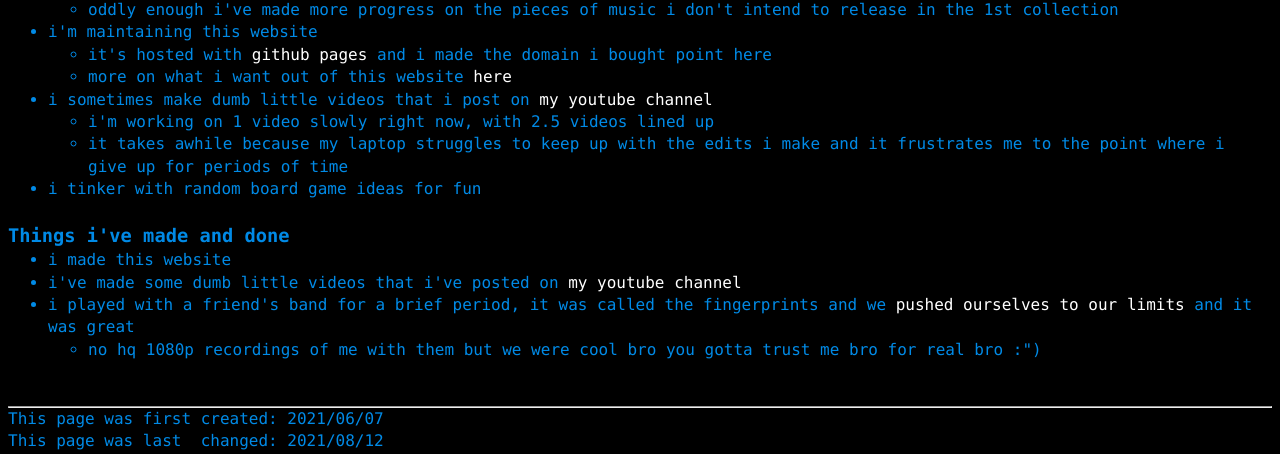
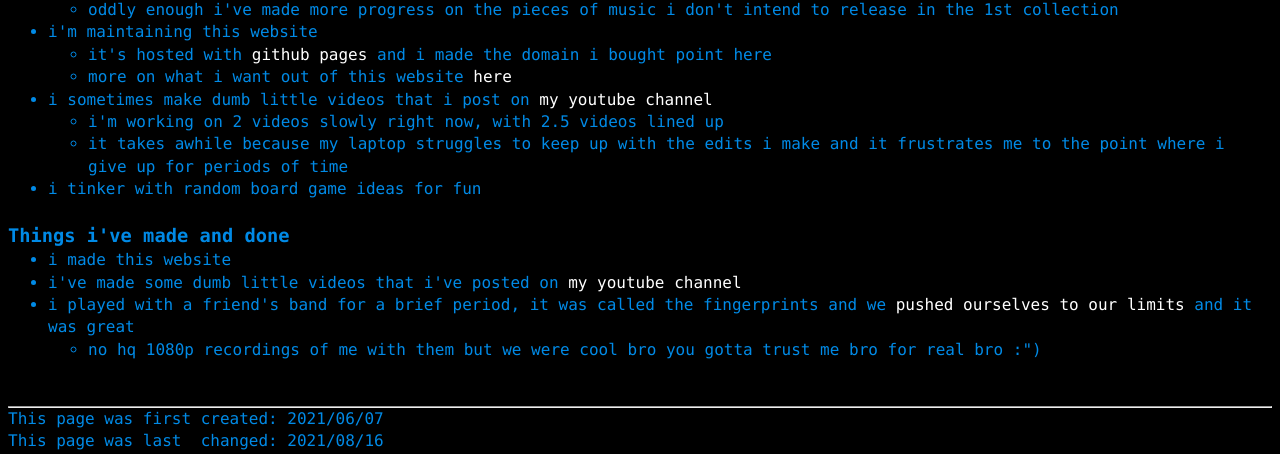
Before and after one commit to a-erfan-aa/a-erfan-aa.github.io, a Jekyll site: the page built from things-i-make.html, in a window 1280 px wide. Shown: the part 729-1183 px from the top of the page. Built offline with Jekyll 4.4.1, drawn with Linux system fonts in a browser that asks for light colours.

Commit message:
increment video counter in things-i-make.html
changed videos worked from 1 to 2

also updated lastChanged of page

```diff
--- a/things-i-make.html
+++ b/things-i-make.html
@@ -2,7 +2,7 @@
 layout: default
 title: Things i make
 firstCreated: 2021/06/07
-lastChanged: 2021/08/12
+lastChanged: 2021/08/16
 ---
 <div><!-- title and subtitle-->
 	<h2><u>You're now reading: the things that i make and do!</u></h2>
@@ -47,7 +47,7 @@
 				</ul>
 			<li>i sometimes make dumb little videos that i post on <a href="https://www.youtube.com/channel/UC6WnCo8jywKuWI9Vne7Uq_A">my youtube channel</a></li>
 				<ul>
-					<li>i'm working on 1 video slowly right now, with 2.5 videos lined up</li>
+					<li>i'm working on 2 videos slowly right now, with 2.5 videos lined up</li>
 					<li>it takes awhile because my laptop struggles to keep up with the edits i make and it frustrates me to the point where i give up for periods of time</li>
 				</ul>
 			<li>i tinker with random board game ideas for fun</li>
```
